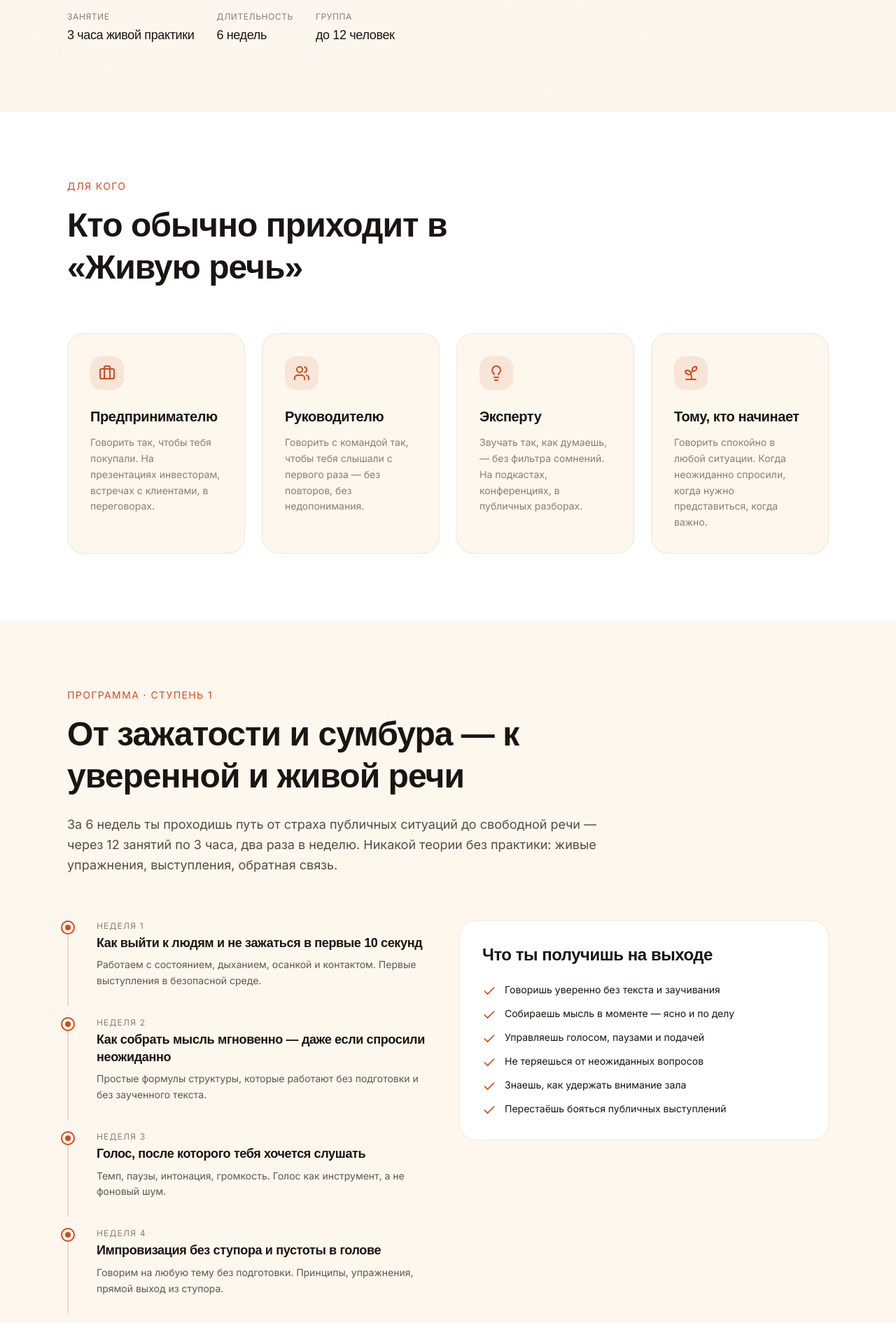
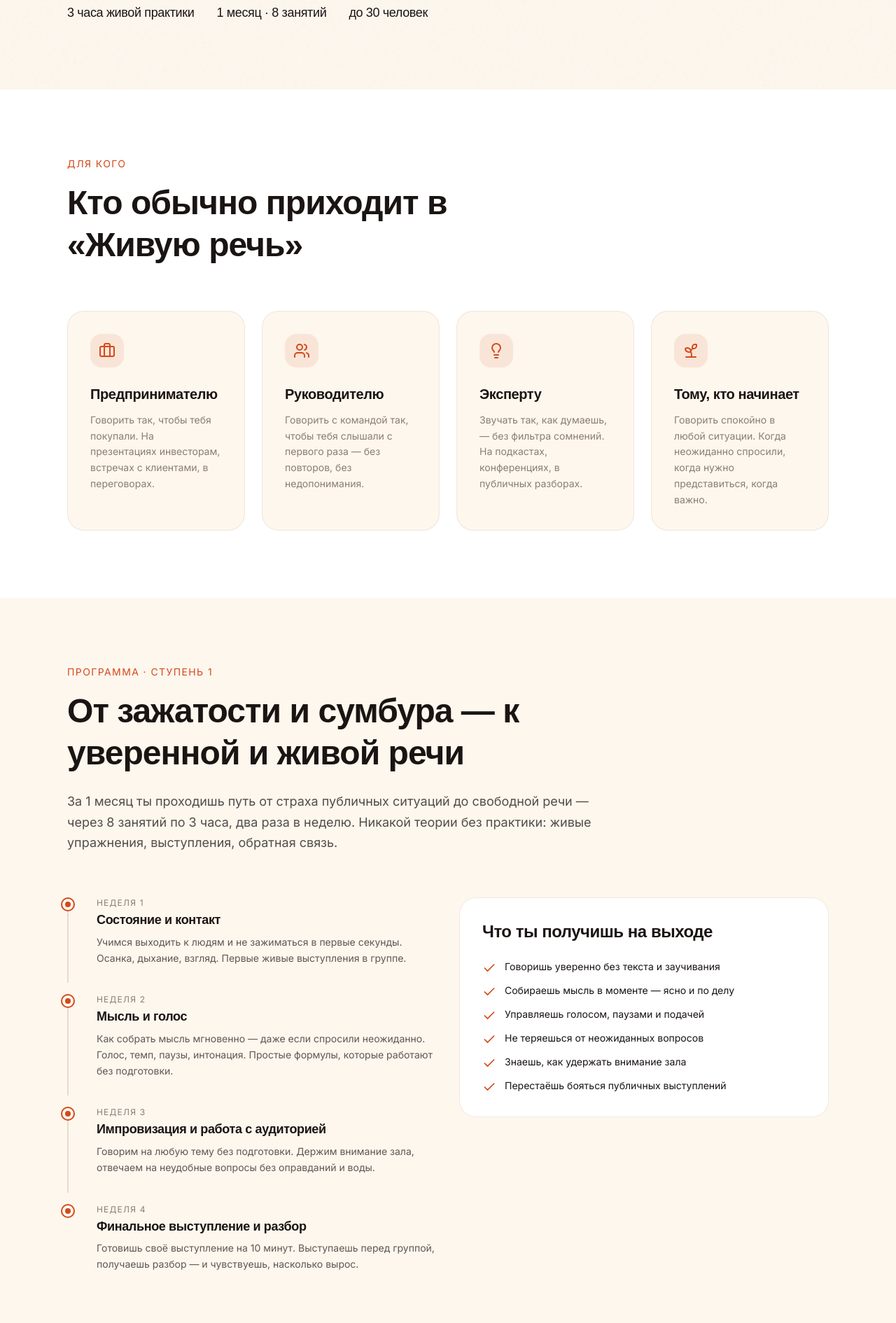
Before and after one commit to proektytelegram-alt/zhivaya-rech, a Next.js app: page / in a window 1280 px wide. Shown: the part 885-2775 px from the top of the page at 70% size. Built offline with nearby package versions, Linux system fonts and the light colour scheme; a web font is replaced by a local one.

Commit message:
fix: 1 месяц / 8 занятий / группа до 30; убрал записи (у нас офлайн); цена клуба 1000₽ явно

```diff
--- a/src/app/offer/page.tsx
+++ b/src/app/offer/page.tsx
@@ -159,8 +159,8 @@ export default function OfferPage() {
               7. Интеллектуальная собственность
             </h2>
             <p>
-              7.1. Все материалы, программы, методики, аудио/видеозаписи
-              занятий являются интеллектуальной собственностью Исполнителя.
+              7.1. Все материалы, программы, методики, рабочие тетради и
+              упражнения являются интеллектуальной собственностью Исполнителя.
               Заказчик вправе использовать их исключительно в личных
               некоммерческих целях.
             </p>
--- a/src/components/sections/Club.tsx
+++ b/src/components/sections/Club.tsx
@@ -41,15 +41,15 @@ export function Club() {
               <InfoCard icon={MapPin} label="Место" value="Центр СПб" />
             </div>
 
-            <div className="flex flex-wrap gap-4 items-center">
+            <div className="flex flex-wrap gap-6 items-center">
               <PayButton productId="club-single">
-                Оплатить встречу · 1 000 ₽
+                Оплатить встречу
                 <CreditCard className="h-5 w-5" />
               </PayButton>
               <div>
-                <div className="text-muted text-xs">Ближайший вторник</div>
+                <div className="text-muted text-xs">Разовое посещение</div>
                 <div className="font-display text-2xl font-semibold">
-                  19:00
+                  1 000 ₽
                 </div>
               </div>
             </div>
--- a/src/components/sections/FAQ.tsx
+++ b/src/components/sections/FAQ.tsx
@@ -12,7 +12,7 @@ const faqs = [
   },
   {
     q: "А если я пропущу занятие?",
-    a: "Ничего страшного — ты получишь запись и материалы. Но мы не рекомендуем пропускать более 2 занятий: формат живой, каждая встреча — продолжение предыдущей, и выпадать из группы обидно прежде всего самому.",
+    a: "У нас формат офлайн — никаких записей не будет. Если пропустишь — Денис после занятия коротко расскажет, что было, и пришлёт упражнение для самостоятельной отработки. Но мы не рекомендуем пропускать больше 1–2 занятий: каждая встреча — продолжение предыдущей, и выпадать из группы обидно прежде всего самому.",
   },
   {
     q: "Нужна ли какая-то подготовка, опыт?",
--- a/src/components/sections/Hero.tsx
+++ b/src/components/sections/Hero.tsx
@@ -38,7 +38,7 @@ export function Hero({ onStartQuiz }: { onStartQuiz: () => void }) {
             </h1>
 
             <p className="mt-8 text-lg md:text-xl leading-relaxed text-foreground/75 max-w-2xl">
-              Речь, которая звучит уверенно даже без подготовки. За 6 недель —
+              Речь, которая звучит уверенно даже без подготовки. За месяц —
               в переговорах, выступлениях и обычной жизни.
             </p>
 
@@ -57,8 +57,8 @@ export function Hero({ onStartQuiz }: { onStartQuiz: () => void }) {
 
             <div className="mt-12 flex flex-wrap gap-8 text-sm">
               <Metric label="Занятие" value="3 часа живой практики" />
-              <Metric label="Длительность" value="6 недель" />
-              <Metric label="Группа" value="до 12 человек" />
+              <Metric label="Длительность" value="1 месяц · 8 занятий" />
+              <Metric label="Группа" value="до 30 человек" />
             </div>
           </motion.div>
 
--- a/src/components/sections/Program.tsx
+++ b/src/components/sections/Program.tsx
@@ -1,38 +1,27 @@
 import { Container } from "../ui/Container";
-import { Button } from "../ui/Button";
 import { PayButton } from "../PayButton";
 import { ArrowRight, Check, Gift, Sparkles, CreditCard } from "lucide-react";
 
 const lessons = [
   {
     week: "Неделя 1",
-    title: "Как выйти к людям и не зажаться в первые 10 секунд",
-    desc: "Работаем с состоянием, дыханием, осанкой и контактом. Первые выступления в безопасной среде.",
+    title: "Состояние и контакт",
+    desc: "Учимся выходить к людям и не зажиматься в первые секунды. Осанка, дыхание, взгляд. Первые живые выступления в группе.",
   },
   {
     week: "Неделя 2",
-    title: "Как собрать мысль мгновенно — даже если спросили неожиданно",
-    desc: "Простые формулы структуры, которые работают без подготовки и без заученного текста.",
+    title: "Мысль и голос",
+    desc: "Как собрать мысль мгновенно — даже если спросили неожиданно. Голос, темп, паузы, интонация. Простые формулы, которые работают без подготовки.",
   },
   {
     week: "Неделя 3",
-    title: "Голос, после которого тебя хочется слушать",
-    desc: "Темп, паузы, интонация, громкость. Голос как инструмент, а не фоновый шум.",
+    title: "Импровизация и работа с аудиторией",
+    desc: "Говорим на любую тему без подготовки. Держим внимание зала, отвечаем на неудобные вопросы без оправданий и воды.",
   },
   {
     week: "Неделя 4",
-    title: "Импровизация без ступора и пустоты в голове",
-    desc: "Говорим на любую тему без подготовки. Принципы, упражнения, прямой выход из ступора.",
-  },
-  {
-    week: "Неделя 5",
-    title: "Как держать внимание и отвечать на неудобные вопросы",
-    desc: "Управление вниманием аудитории. Ответы на каверзные вопросы без оправданий и воды.",
-  },
-  {
-    week: "Неделя 6",
-    title: "Финальное выступление: почувствовать новую версию себя",
-    desc: "Готовишь своё выступление на 10 минут. Выступаешь, получаешь разбор — и видишь, насколько вырос.",
+    title: "Финальное выступление и разбор",
+    desc: "Готовишь своё выступление на 10 минут. Выступаешь перед группой, получаешь разбор — и чувствуешь, насколько вырос.",
   },
 ];
 
@@ -57,8 +46,8 @@ export function Program() {
             От зажатости и сумбура — к уверенной и живой речи
           </h2>
           <p className="text-foreground/75 text-lg leading-relaxed">
-            За 6 недель ты проходишь путь от страха публичных ситуаций до
-            свободной речи — через 12 занятий по 3 часа, два раза в неделю.
+            За 1 месяц ты проходишь путь от страха публичных ситуаций до
+            свободной речи — через 8 занятий по 3 часа, два раза в неделю.
             Никакой теории без практики: живые упражнения, выступления,
             обратная связь.
           </p>
@@ -115,14 +104,14 @@ export function Program() {
                     Стоимость курса
                   </h3>
                   <div className="text-background/60 text-sm">
-                    Ступень 1. База — 6 недель
+                    Ступень 1. База — 1 месяц, 8 занятий
                   </div>
                 </div>
                 <div className="text-right text-sm">
                   <div className="text-background/60">Старт курса</div>
                   <div className="font-semibold text-base">1 мая</div>
                   <div className="text-background/60 mt-2">Осталось</div>
-                  <div className="font-semibold text-base">8 мест</div>
+                  <div className="font-semibold text-base">15 мест</div>
                 </div>
               </div>
 
@@ -150,7 +139,7 @@ export function Program() {
                   15 000 ₽
                 </div>
                 <div className="text-background/60 text-sm mb-4">
-                  за 6 недель · 12 занятий по 3 часа
+                  за 1 месяц · 8 занятий по 3 часа
                 </div>
                 <div className="pt-4 border-t border-background/10 text-sm">
                   <div className="font-medium mb-1">Или в рассрочку</div>
@@ -184,10 +173,10 @@ export function Program() {
               </h4>
               <div className="space-y-3 mb-8">
                 {[
-                  "12 живых занятий по 3 часа в группе до 12 человек",
+                  "8 живых занятий по 3 часа — 2 раза в неделю, месяц",
+                  "Группа до 30 человек — живая энергия и разнообразие",
                   "Обратная связь от Дениса после каждого выступления",
-                  "Материалы и упражнения для самостоятельной работы",
-                  "Запись всех занятий, если пропустил",
+                  "Рабочие материалы и упражнения для домашней практики",
                   "Финальное выступление с разбором",
                   "Сертификат об окончании",
                 ].map((i) => (
```
